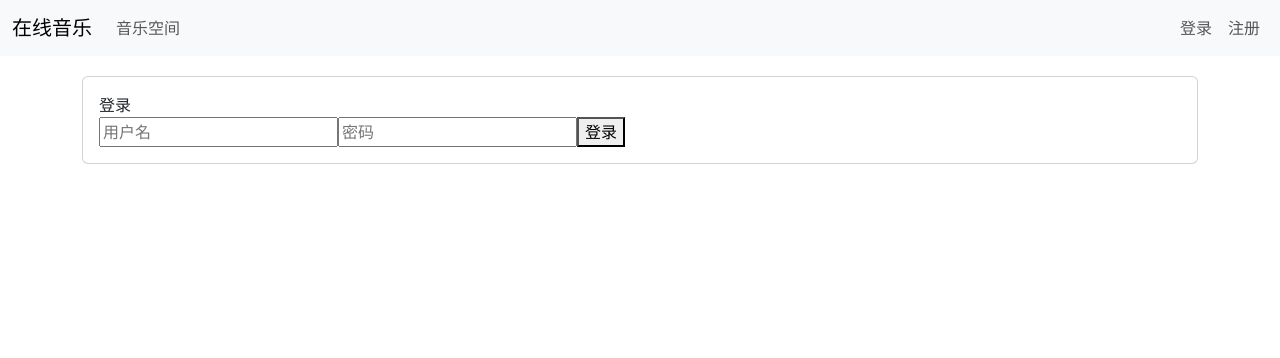
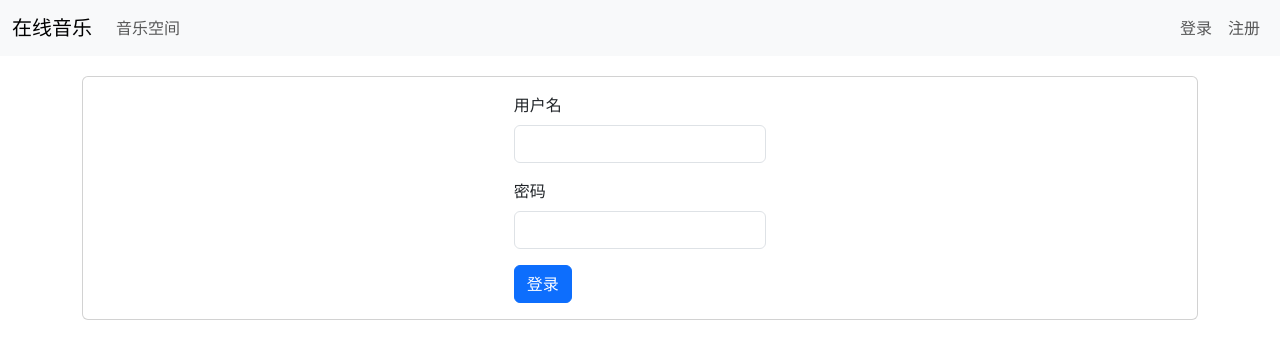
Before and after one commit to Mixide/player-web, a Vue app: page /login in a window 1280 px wide. Shown: the top 358 px of the page. Built offline with nearby package versions, Linux system fonts and the light colour scheme.

Commit message:
add  user's identity

```diff
--- a/src/api.js
+++ b/src/api.js
@@ -1,28 +1,32 @@
 import Vue from 'vue'
 import axios from 'axios'
 
-export const getMusic = () => {return axios.get('http://localhost:8000/api/music/')}
+export const getMusic = (id) => {return axios.get('http://localhost:8000/api/music/',{
+    params: {
+      userid: id
+    }
+  });
+}
 
-export const postMusic = (formData) => {return axios.post('http://localhost:8000/api/upload/', formData, {
-  headers: {
-    'Content-Type': 'multipart/form-data'
-  }
-})}
+export const postMusic = (formData,id) => {
+  formData.append('userid', id);
+  return axios.post('http://localhost:8000/api/upload/', formData, {
+    headers: {
+      'Content-Type': 'multipart/form-data'
+    }
+  });
+}
 
-export const getToken = (data) => {return axios.post("https://localhost:8000/api/token/", {
-  username: data.username,
-  password: data.password,
-})}
+export const postLogin = (username,password) => {
+  return axios.post('http://localhost:8000/api/user/login/', {
+    username,
+    password,
+  });
+}
 
-export const postRefresh = (refresh) => {return axios.post("https://localhost:8000/api/token/refresh/", {
-  refresh: refresh,
-})}
-
-export const getInfo = (user_id,access) => {return axios.get("https://app165.acapp.acwing.com.cn/myspace/getinfo/", {
-  params: {
-    user_id: user_id,
-  },
-  headers: {
-    'Authorization': "Bearer " + access,
-  }
-})}
+export const postRegister = (username,password) => {
+  return axios.post('http://localhost:8000/api/user/register/', {
+    "username": username,
+    "password": password
+  });
+}
--- a/src/components/Upload.vue
+++ b/src/components/Upload.vue
@@ -40,7 +40,7 @@ export default {
         });
 
         // 使用axios发送文件
-        postMusic(formData).then(response => {
+        postMusic(formData,this.id).then(response => {
           console.log('文件上传成功', response);
           // 重置文件列表
           window.location.reload();
--- a/src/store/index.js
+++ b/src/store/index.js
@@ -2,6 +2,7 @@
 import Vue from 'vue';
 import Vuex from 'vuex';
 import axios from 'axios';
+import { postLogin } from '@/api';
 
 
 
@@ -22,14 +23,10 @@ export default new Vuex.Store({
   actions: {
     async login({ commit }, { username, password, success, error }) {
       try {
-        const response = await axios.post('http://localhost:8000/api/user/login/', {
-          username,
-          password,
-        });
+        const response = await postLogin(username,password);
         const user = response.data.userinfo;
-        console.log(user)
         commit('SET_USER', user);
-        success();
+        success(response);
       } catch (err) {
         error();
       }
--- a/src/views/Login.vue
+++ b/src/views/Login.vue
@@ -1,11 +1,21 @@
 <template>
   <Content>
-    登录
-    <form @submit.prevent="handleLogin">
-      <input v-model="username" type="text" placeholder="用户名" required />
-      <input v-model="password" type="password" placeholder="密码" required />
-      <button type="submit">登录</button>
-    </form>
+    <div class="row justify-content-md-center">
+      <div class="col-3">
+        <form @submit.prevent="handleLogin">
+          <div class="mb-3">
+            <label for="username" class="form-label">用户名</label>
+            <input v-model="username" type="text" class="form-control" id="username" required>
+          </div>
+          <div class="mb-3">
+            <label for="password" class="form-label">密码</label>
+            <input v-model="password" type="password" class="form-control" id="password" required>
+          </div>
+          <div class="error-message">{{ error_message }}</div>
+          <button type="submit" class="btn btn-primary">登录</button>
+        </form>
+      </div>
+    </div>
   </Content>
 </template>
 
@@ -22,6 +32,7 @@ export default {
     return {
       username: '',
       password: '',
+      error_message: '',
     };
   },
   methods: {
@@ -30,15 +41,19 @@ export default {
       this.login({
         username: this.username,
         password: this.password,
-        success: () => {
+        success: (response) => {
+          if(response.data.code == -1){
+            alert(response.data.msg)
+          }
           // 登录成功后的其他操作，例如跳转到主页
-          this.$router.push('/');
+          else
+            this.$router.push('/');
         },
         error: () => {
           // 处理登录失败逻辑
           console.error('登录失败');
           // 显示错误消息
-          alert('登录失败，请检查用户名和密码');
+
         },
       });
     },
--- a/src/views/MusicSpace.vue
+++ b/src/views/MusicSpace.vue
@@ -51,15 +51,13 @@
         photo: "http://localhost:8000/static/image/photo.ico",
         music_nums: 0,
       });
-      console.log(user)
       const music_list = ref({
         musics:[]
       });
       let ap = ref(null);
       const fetchList = async () => {
         try{
-          const response = await getMusic();
-          console.log(response)
+          const response = await getMusic(user.value.id);
           music_list.value.musics = response.data;
           user.value.music_nums = response.data.length;
           ap.value = ref(new APlayer({
--- a/src/views/Register.vue
+++ b/src/views/Register.vue
@@ -1,15 +1,26 @@
 <template>
   <Content>
-    用户名：<input type="text" v-model="username"> <br>
-    密码：<input type="pasword" v-model="password"> <br>
-    <button @click="submit">注册</button> <br>
-    <router-link to="/login">登录</router-link>
+    <div class="row justify-content-md-center">
+      <div class="col-3">
+        <form @submit.prevent="submit">
+          <div class="mb-3">
+            <label for="username" class="form-label">用户名</label>
+            <input v-model="username" type="text" class="form-control" id="username">
+          </div>
+          <div class="mb-3">
+            <label for="password" class="form-label">密码</label>
+            <input v-model="password" type="password" class="form-control" id="password">
+          </div>
+          <button type="submit" class="btn btn-primary">注册</button>
+        </form>
+      </div>
+    </div>
   </Content>
 </template>
 
 <script>
+  import { postRegister } from '@/api';
   import Content from '../components/Content';
-  import axios from 'axios';
   export default {
     name: 'Register',
     components:{
@@ -23,10 +34,12 @@
     },
     methods: {
       submit() {
-        axios.post('http://localhost:8000/api/user/register/', {"username": this.username, "password": this.password})
+        postRegister(this.username,this.password)
         .then((response) => {
             alert(response.data.msg)
-        })
+        }).catch(error => {
+          console.error('注册失败', error);
+        });
       }
     }
   }
```
